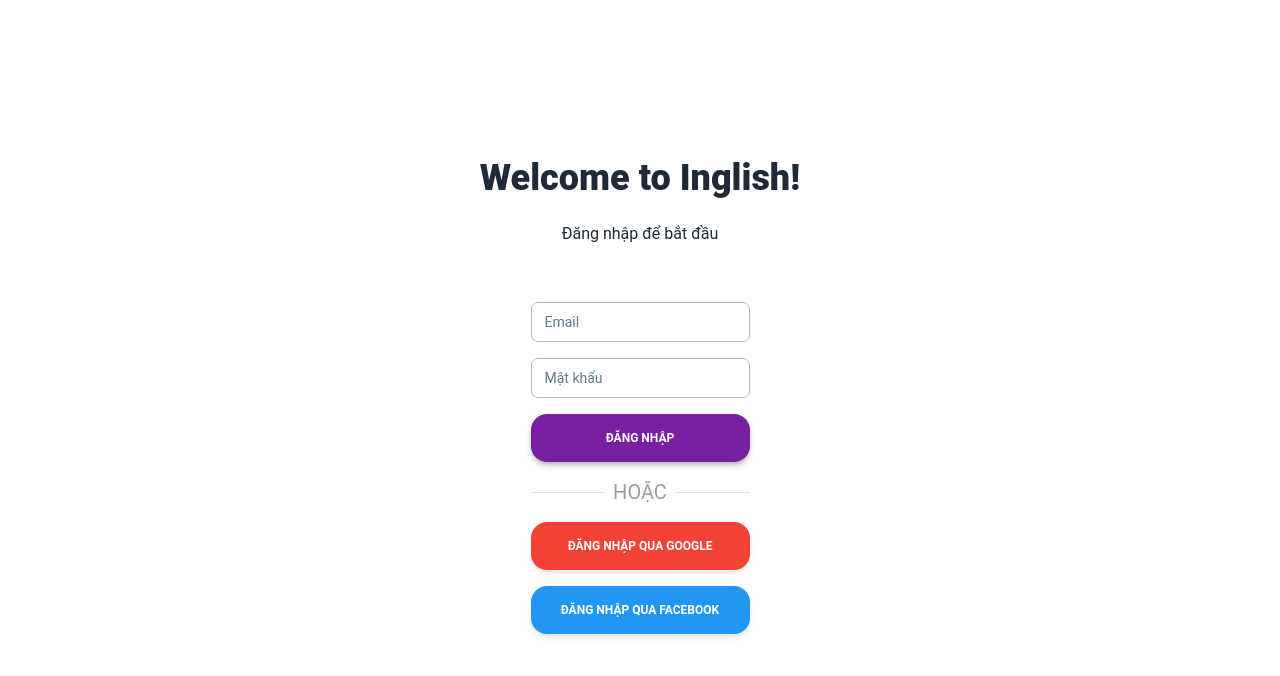
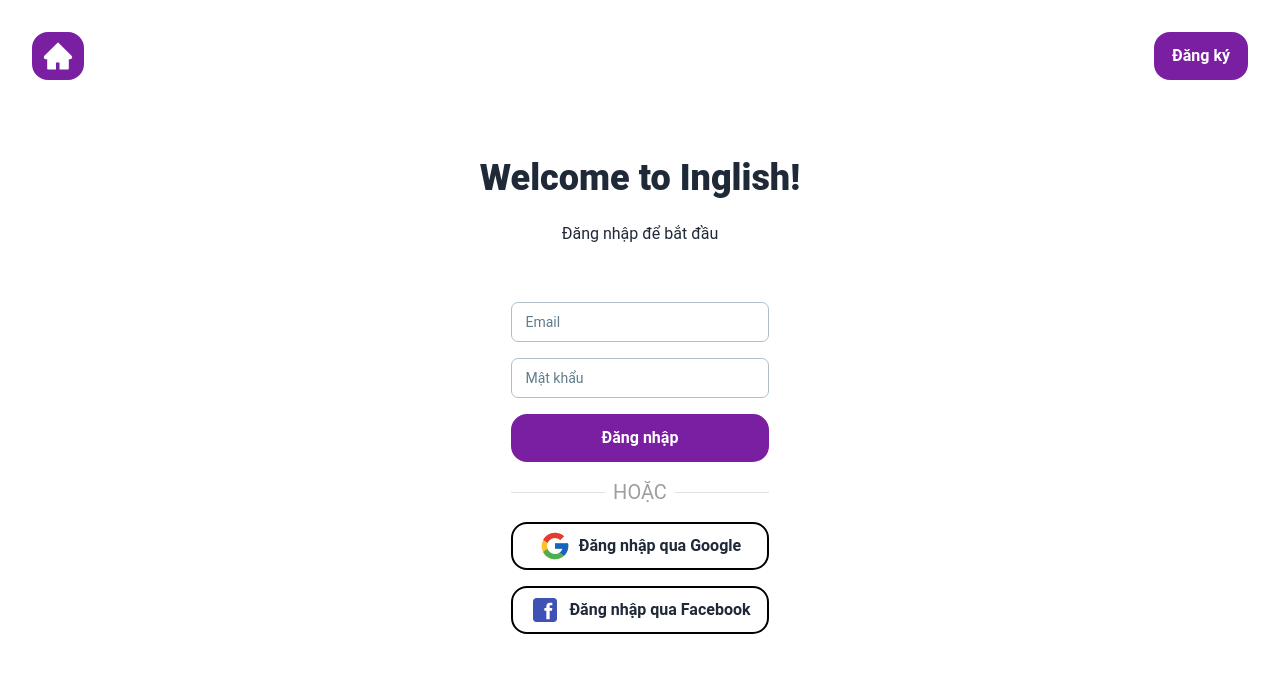
Before and after one commit to vthphc/inglish-front-end, a React (Vite) app: page /signin in a window 1280 px wide. Shown: the top 676 px of the page. Built offline with nearby package versions, Linux system fonts and the light colour scheme.

Commit message:
Updated Stylings

```diff
--- /dev/null
+++ b/src/assets/icons/FacebookIcon.jsx
@@ -0,0 +1,24 @@
+import React from 'react'
+
+export default function FacebookIcon(props) {
+  return (
+		<svg
+			xmlns="http://www.w3.org/2000/svg"
+			x="0px"
+			y="0px"
+			width="2em"
+			height="2em"
+			viewBox="0 0 48 48"
+            {...props}
+		>
+			<path
+				fill="#3F51B5"
+				d="M42,37c0,2.762-2.238,5-5,5H11c-2.761,0-5-2.238-5-5V11c0-2.762,2.239-5,5-5h26c2.762,0,5,2.238,5,5V37z"
+			></path>
+			<path
+				fill="#FFF"
+				d="M34.368,25H31v13h-5V25h-3v-4h3v-2.41c0.002-3.508,1.459-5.59,5.592-5.59H35v4h-2.287C31.104,17,31,17.6,31,18.723V21h4L34.368,25z"
+			></path>
+		</svg>
+  );
+}
--- /dev/null
+++ b/src/assets/icons/GoogleIcon.jsx
@@ -0,0 +1,32 @@
+import React from "react";
+
+export default function GoogleIcon(props) {
+	return (
+		<svg
+			xmlns="http://www.w3.org/2000/svg"
+			x="0px"
+			y="0px"
+			width="2em"
+			height="2em"
+			viewBox="0 0 48 48"
+			{...props}
+		>
+			<path
+				fill="#fbc02d"
+				d="M43.611,20.083H42V20H24v8h11.303c-1.649,4.657-6.08,8-11.303,8c-6.627,0-12-5.373-12-12	s5.373-12,12-12c3.059,0,5.842,1.154,7.961,3.039l5.657-5.657C34.046,6.053,29.268,4,24,4C12.955,4,4,12.955,4,24s8.955,20,20,20	s20-8.955,20-20C44,22.659,43.862,21.35,43.611,20.083z"
+			></path>
+			<path
+				fill="#e53935"
+				d="M6.306,14.691l6.571,4.819C14.655,15.108,18.961,12,24,12c3.059,0,5.842,1.154,7.961,3.039	l5.657-5.657C34.046,6.053,29.268,4,24,4C16.318,4,9.656,8.337,6.306,14.691z"
+			></path>
+			<path
+				fill="#4caf50"
+				d="M24,44c5.166,0,9.86-1.977,13.409-5.192l-6.19-5.238C29.211,35.091,26.715,36,24,36	c-5.202,0-9.619-3.317-11.283-7.946l-6.522,5.025C9.505,39.556,16.227,44,24,44z"
+			></path>
+			<path
+				fill="#1565c0"
+				d="M43.611,20.083L43.595,20L42,20H24v8h11.303c-0.792,2.237-2.231,4.166-4.087,5.571	c0.001-0.001,0.002-0.001,0.003-0.002l6.19,5.238C36.971,39.205,44,34,44,24C44,22.659,43.862,21.35,43.611,20.083z"
+			></path>
+		</svg>
+	);
+}
--- /dev/null
+++ b/src/assets/icons/HomeIcon.jsx
@@ -0,0 +1,16 @@
+// icon:home | Ant Design Icons https://ant.design/components/icon/ | Ant Design
+import * as React from "react";
+
+export default function HomeIcon(props) {
+	return (
+		<svg
+			viewBox="0 0 1024 1024"
+			fill="currentColor"
+			height="2em"
+			width="2em"
+			{...props}
+		>
+			<path d="M946.5 505L534.6 93.4a31.93 31.93 0 00-45.2 0L77.5 505c-12 12-18.8 28.3-18.8 45.3 0 35.3 28.7 64 64 64h43.4V908c0 17.7 14.3 32 32 32H448V716h112v224h265.9c17.7 0 32-14.3 32-32V614.3h43.4c17 0 33.3-6.7 45.3-18.8 24.9-25 24.9-65.5-.1-90.5z" />
+		</svg>
+	);
+}
--- a/src/components/auth/Signin.jsx
+++ b/src/components/auth/Signin.jsx
@@ -4,6 +4,9 @@
 import { AuthContext } from "../context/auth.context";
 import { useNavigate } from "react-router-dom";
 import { signinApi } from "../../api/auth/signin";
+import GoogleIcon from "../../assets/icons/GoogleIcon";
+import FacebookIcon from "../../assets/icons/FacebookIcon";
+import HomeIcon from "../../assets/icons/HomeIcon";
 
 export default function Signin() {
 	const navigate = useNavigate();
@@ -41,13 +44,18 @@
 			console.log(res);
 			// Handle successful response here
 			if (res.accessToken) {
-                localStorage.setItem("access_token", res.accessToken);
+				localStorage.setItem(
+					"access_token",
+					res.accessToken
+				);
 				alert("Đăng nhập thành công!");
 				setAuth({
 					isAuthenticated: true,
 					user: {
 						email: res?.user?.email ?? "",
-                        username: res?.user?.username ?? "",
+						username:
+							res?.user?.username ??
+							"",
 						userId: res?.user?.userId ?? "",
 					},
 				});
@@ -64,8 +72,29 @@
 		setFormData({ ...formData, [e.target.name]: e.target.value });
 	};
 
+	const handleSignup = () => {
+		navigate("/signup");
+	};
+
+	const handleLanding = () => {
+		navigate("/");
+	};
+
 	return (
 		<div className="flex flex-col justify-center items-center min-h-screen ">
+			{" "}
+			<button
+				onClick={handleLanding}
+				className="px-2 btn btn-ghost absolute top-0 left-0 m-8 rounded-2xl bg-purple-700 border-purple-700 hover:border-purple-700 border-2 text-white text-base hover:text-purple-700 hover:bg-white "
+			>
+				<HomeIcon />
+			</button>
+			<button
+				onClick={handleSignup}
+				className="btn btn-ghost absolute top-0 right-0 m-8 rounded-2xl bg-purple-700 border-purple-700 hover:border-purple-700 border-2 text-white text-base hover:text-purple-700 hover:bg-white "
+			>
+				Đăng ký
+			</button>
 			<p className="flex flex-col">
 				<span className="font-extrabold text-4xl">
 					Welcome to Inglish!
@@ -74,7 +103,10 @@
 					Đăng nhập để bắt đầu
 				</span>
 			</p>
-            <form className="*:my-2 flex flex-col" onSubmit={handleSubmit}>
+			<form
+				className="*:my-2 flex flex-col"
+				onSubmit={handleSubmit}
+			>
 				{inputs.map((input) => (
 					<Input
 						key={input.id}
@@ -83,29 +115,37 @@
 						className="p-2 "
 					/>
 				))}
-                <Button
+				<button
 					type="submit"
-                    className="py-4 rounded-2xl my-4 bg-purple-700 shadow-md shadow-gray-400"
+					className="btn btn-ghost w-full rounded-2xl bg-purple-700 border-purple-700 hover:border-purple-700 border-2 text-white text-base hover:text-purple-700 hover:bg-white "
 				>
 					Đăng nhập
-                </Button>
+				</button>
 				<div className="flex">
 					<hr className="border-t-[1] grow m-auto border-gray-300"></hr>
-                    <span className="mx-2 text-xl text-gray-500">HOẶC</span>
+					<span className="mx-2 text-xl text-gray-500">
+						HOẶC
+					</span>
 					<hr className="border-t-[1] grow m-auto border-gray-300"></hr>
 				</div>
-                <Button
-                    className="py-4 rounded-2xl my-4 bg-red-500"
-                    onClick={() => alert("Đăng nhập qua Google")}
+				<button
+					className="text-base btn btn-ghost rounded-2xl border-2 w-full border-black hover:bg-gray-200 hover:border-black"
+					onClick={() =>
+						alert("Đăng nhập qua Google")
+					}
 				>
+					<GoogleIcon />
 					Đăng nhập qua Google
-                </Button>
-                <Button
-                    className="py-4 rounded-2xl my-4 bg-blue-500"
-                    onClick={() => alert("Đăng nhập qua Facebook")}
+				</button>
+				<button
+					className="text-base btn btn-ghost rounded-2xl border-2 w-full border-black hover:bg-gray-200 hover:border-black"
+					onClick={() =>
+						alert("Đăng nhập qua Facebook")
+					}
 				>
+					<FacebookIcon />
 					Đăng nhập qua Facebook
-                </Button>
+				</button>
 			</form>
 		</div>
 	);
--- a/src/components/auth/Signup.jsx
+++ b/src/components/auth/Signup.jsx
@@ -3,6 +3,9 @@
 import { useNavigate } from "react-router-dom";
 import { validationSchema } from "../../utils/validationSchema";
 import { signupApi } from "../../api/auth/signup";
+import { Link } from "react-router-dom";
+import GoogleIcon from "../../assets/icons/GoogleIcon";
+import FacebookIcon from "../../assets/icons/FacebookIcon";
 
 export default function Signup() {
 	const navigate = useNavigate();
@@ -57,7 +60,9 @@
 	const handleSubmit = async (e) => {
 		e.preventDefault();
 		try {
-            await validationSchema.validate(formData, { abortEarly: false });
+			await validationSchema.validate(formData, {
+				abortEarly: false,
+			});
 			// console.log("Form submitted", formData);
 			const { username, email, password } = formData;
 			const res = await signupApi(username, email, password);
@@ -79,8 +84,18 @@
 		setFormData({ ...formData, [e.target.name]: e.target.value });
 	};
 
+	const handleLogin = () => {
+		navigate("/signin");
+	};
+
 	return (
 		<div className="flex flex-col justify-center items-center min-h-screen ">
+			<button
+				onClick={handleLogin}
+				className="btn btn-ghost absolute top-0 right-0 m-8 rounded-2xl bg-purple-700 border-purple-700 hover:border-purple-700 border-2 text-white text-base hover:text-purple-700 hover:bg-white "
+			>
+				Đăng nhập
+			</button>
 			<p className="flex flex-col">
 				<span className="font-extrabold text-4xl">
 					Welcome to Inglish!
@@ -90,7 +105,7 @@
 				</span>
 			</p>
 			<form
-                className="*:my-2 flex flex-col w-1/5"
+				className="*:my-2 flex flex-col w-4/5 sm:w-3/5 md:w-2/5 lg:w-1/5"
 				onSubmit={handleSubmit}
 			>
 				{inputs.map((input) => (
@@ -103,34 +118,49 @@
 						/>
 						{errors[input.name] && (
 							<span className="text-red-500 text-sm">
-                                {errors[input.name]}
+								{
+									errors[
+										input
+											.name
+									]
+								}
 							</span>
 						)}
 					</>
 				))}
-                <Button
+				<button
 					type="submit"
-                    className="py-4 rounded-2xl my-4 bg-purple-700 shadow-md shadow-gray-400 "
+					className="btn btn-ghost rounded-2xl border-2 w-full border-purple-700 hover:border-purple-700 bg-purple-700  text-white text-base hover:text-purple-700 hover:bg-white "
 				>
 					Đăng ký
-                </Button>
+				</button>
 				<div className="flex">
 					<hr className="border-t-[1] grow m-auto border-gray-300"></hr>
-                    <span className="mx-2 text-xl text-gray-500">HOẶC</span>
+					<span className="mx-2 text-xl text-gray-500">
+						HOẶC
+					</span>
 					<hr className="border-t-[1] grow m-auto border-gray-300"></hr>
 				</div>
-                <Button
-                    className="py-4 rounded-2xl my-4 bg-red-500"
-                    onClick={() => alert("Đăng ký qua Google")}
+				<button
+					className="text-base btn btn-ghost rounded-2xl border-2 w-full border-black hover:bg-gray-200 hover:border-black"
+					onClick={() =>
+						alert("Đăng ký qua Google")
+					}
 				>
+					{" "}
+					<GoogleIcon
+					/>
 					Đăng ký qua Google
-                </Button>
-                <Button
-                    className="py-4 rounded-2xl my-4 bg-blue-500"
-                    onClick={() => alert("Đăng ký qua Facebook")}
+				</button>
+				<button
+					className="text-base btn btn-ghost rounded-2xl border-2 w-full border-black hover:bg-gray-200 hover:border-black"
+					onClick={() =>
+						alert("Đăng ký qua Facebook")
+					}
 				>
+					<FacebookIcon />
 					Đăng ký qua Facebook
-                </Button>
+				</button>
 			</form>
 		</div>
 	);
```
Lines whose indentation alone changed are shown as unchanged.
